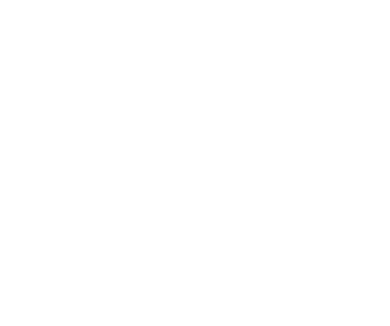
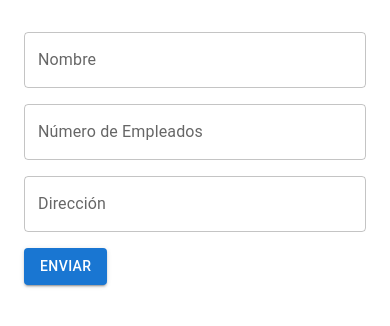
Before and after one commit to Sergioig37/TFG-DAW-ProperSell-front, a React (Vite) app: page /inmobiliaria/edit/1 in a window 390 px wide. Before the commit this address had no page. Shown: the top 326 px of the page. Built offline with nearby package versions, Linux system fonts and the light colour scheme; no server answers.

Commit message:
Crud inmobiliaria completado

```diff
--- a/src/App.jsx
+++ b/src/App.jsx
@@ -14,6 +14,9 @@ import { AgenteUpdate } from "./components/agente/AgenteUpdate"
 import { ClienteProfile } from "./components/cliente/ClienteProfile"
 import { ClienteCreate } from "./components/cliente/ClienteCreate"
 import { ClienteUpdate } from "./components/cliente/ClienteUpdate"
+import { InmobiliariaProfile } from "./components/Inmobiliaria/InmobiliariaProfile"
+import { InmobiliariaUpdate } from "./components/Inmobiliaria/InmobiliariaUpdate"
+import { InmobiliariaCreate } from "./components/Inmobiliaria/InmobiliariaCreate"
 
 
 export const App = () => {
@@ -34,6 +37,9 @@ export const App = () => {
             <Route path="/cliente/create" element={<ClienteCreate/>}/>
             <Route path="/cliente/edit/:id" element={<ClienteUpdate/>}/>
             <Route path="/cliente/:id" element={<ClienteProfile/>}/>
+            <Route path="/inmobiliaria/:id" element={<InmobiliariaProfile/>}/>
+            <Route path="/inmobiliaria/edit/:id" element={<InmobiliariaUpdate/>}/>
+            <Route path="/inmobiliaria/create" element={<InmobiliariaCreate/>}/>
             <Route path="/admin/agentes-dashboard" element={<AgentesDashboard/>}/>
             <Route path="/admin/inmobiliarias-dashboard" element={<InmobiliariasDashboard/>}/>
             <Route path="/admin/clientes-dashboard" element={<ClientesDashboard/>}/>
--- /dev/null
+++ b/src/components/Inmobiliaria/InmobiliariaCreate.jsx
@@ -0,0 +1,74 @@
+import React, { useState } from "react";
+import { TextField, Button, Grid, Container } from "@mui/material";
+import { useNavigate } from "react-router-dom";
+
+export const InmobiliariaCreate = () => {
+  const [nombre, setNombre] = useState("");
+  const [numeroEmpleados, setNumeroEmpleados] = useState("");
+  const [direccion, setDireccion] = useState("");
+
+  const navigate = useNavigate();
+
+  const handleSubmit = (e) => {
+    e.preventDefault();
+    console.log("Datos enviados:", { nombre, numeroEmpleados, direccion });
+    var data = {
+      nombre: nombre,
+      numeroEmpleados: numeroEmpleados,
+      direccion: direccion,
+    };
+
+    fetch('http://localhost:9090/inmobiliaria/save', {
+      method: 'POST',
+      headers: {
+        Accept: 'application/json',
+        'Content-Type': 'application/json',
+      },
+      body: JSON.stringify(data),
+    })
+      .then(() => {
+        navigate("/admin/inmobiliarias-dashboard");
+      })
+      .catch((error) => {
+        console.error("Error al enviar los datos:", error);
+      });
+  };
+
+  return (
+    <Container maxWidth="sm" sx={{ mt: 4 }}>
+      <form onSubmit={handleSubmit}>
+        <Grid container spacing={2}>
+          <Grid item xs={12}>
+            <TextField
+              fullWidth
+              label="Nombre"
+              value={nombre}
+              onChange={(e) => setNombre(e.target.value)}
+            />
+          </Grid>
+          <Grid item xs={12}>
+            <TextField
+              fullWidth
+              label="Número de Empleados"
+              value={numeroEmpleados}
+              onChange={(e) => setNumeroEmpleados(e.target.value)}
+            />
+          </Grid>
+          <Grid item xs={12}>
+            <TextField
+              fullWidth
+              label="Dirección"
+              value={direccion}
+              onChange={(e) => setDireccion(e.target.value)}
+            />
+          </Grid>
+          <Grid item xs={12}>
+            <Button type="submit" variant="contained" color="primary">
+              Enviar
+            </Button>
+          </Grid>
+        </Grid>
+      </form>
+    </Container>
+  );
+};
--- /dev/null
+++ b/src/components/Inmobiliaria/InmobiliariaProfile.jsx
@@ -0,0 +1,60 @@
+import React, { useState, useEffect } from "react";
+import { Container, Typography, Grid, Avatar, Button, Paper, Divider } from "@mui/material";
+import { useParams, useNavigate } from "react-router-dom";
+import { NavbarGeneral } from "../NavbarGeneral";
+
+export const InmobiliariaProfile = () => {
+  const { id } = useParams();
+  const navigate = useNavigate();
+
+  const [inmobiliaria, setInmobiliaria] = useState({});
+
+  useEffect(() => {
+    fetch(`http://localhost:9090/inmobiliaria/${id}`)
+      .then((res) => res.json())
+      .then((data) => {
+        setInmobiliaria(data);
+      });
+  }, [id]);
+
+  const handleEdit = () => {
+    navigate(`/inmobiliaria/edit/${id}`);
+  };
+
+  return (
+    <>
+      <NavbarGeneral />
+      <Container maxWidth="md" sx={{ marginTop: 8 }}>
+        <Paper elevation={3} sx={{ p: 4 }}>
+          <Grid container spacing={3}>
+            <Grid item xs={12} md={4} sx={{ display: "flex", flexDirection: "column", alignItems: "center" }}>
+              <Avatar sx={{ width: 120, height: 120, mb: 2 }}>
+                {inmobiliaria.nombre ? inmobiliaria.nombre[0] : "I"}
+              </Avatar>
+              <Typography variant="h5" gutterBottom>
+                {inmobiliaria.nombre}
+              </Typography>
+              {/* Aquí puedes agregar más detalles según la información de la inmobiliaria */}
+              <Divider sx={{ my: 2 }} />
+              <Button variant="contained" color="primary" onClick={handleEdit}>
+                Editar Perfil
+              </Button>
+            </Grid>
+            <Grid item xs={12} md={8}>
+              <Typography variant="h6" gutterBottom>
+                Información de la Inmobiliaria
+              </Typography>
+              <Typography variant="body1" gutterBottom>
+                <strong>Número de Empleados:</strong> {inmobiliaria.numeroEmpleados}
+              </Typography>
+              <Typography variant="body1" gutterBottom>
+                <strong>Dirección:</strong> {inmobiliaria.direccion}
+              </Typography>
+              <Divider sx={{ my: 2 }} />
+            </Grid>
+          </Grid>
+        </Paper>
+      </Container>
+    </>
+  );
+};
--- /dev/null
+++ b/src/components/Inmobiliaria/InmobiliariaUpdate.jsx
@@ -0,0 +1,88 @@
+import React, { useEffect, useState } from "react";
+import { TextField, Button, Grid, Container } from "@mui/material";
+import { useNavigate, useParams } from "react-router-dom";
+
+export const InmobiliariaUpdate = () => {
+  const { id } = useParams();
+  const [idInmobiliaria, setIdInmobiliaria] = useState(0);
+  const [nombre, setNombre] = useState("");
+  const [numeroEmpleados, setNumeroEmpleados] = useState("");
+  const [direccion, setDireccion] = useState("");
+
+  const navigate = useNavigate();
+
+  useEffect(() => {
+    fetch(`http://localhost:9090/inmobiliaria/${id}`)
+      .then((res) => res.json())
+      .then((data) => {
+        setNombre(data.nombre);
+        setNumeroEmpleados(data.numeroEmpleados);
+        setDireccion(data.direccion);
+        setIdInmobiliaria(data.id);
+      });
+  }, [id]);
+
+  const handleSubmit = (e) => {
+    e.preventDefault();
+    console.log("Datos enviados:", { nombre, numeroEmpleados, direccion });
+    var data = {
+      id: idInmobiliaria,
+      nombre: nombre,
+      numeroEmpleados: numeroEmpleados,
+      direccion: direccion,
+    };
+
+    fetch(`http://localhost:9090/inmobiliaria/edit/${data.id}`, {
+      method: 'PUT',
+      headers: {
+        Accept: 'application/json',
+        'Content-Type': 'application/json',
+      },
+      body: JSON.stringify(data),
+    })
+      .then(() => {
+        navigate("/admin/inmobiliarias-dashboard");
+      })
+      .catch((error) => {
+        console.error("Error al actualizar los datos:", error);
+      });
+  };
+
+  return (
+    <Container maxWidth="sm" sx={{ mt: 4 }}>
+      <form onSubmit={handleSubmit}>
+        <Grid container spacing={2}>
+          <Grid item xs={12}>
+            <TextField
+              fullWidth
+              label="Nombre"
+              value={nombre}
+              onChange={(e) => setNombre(e.target.value)}
+            />
+          </Grid>
+          <Grid item xs={12}>
+            <TextField
+              fullWidth
+              label="Número de Empleados"
+              value={numeroEmpleados}
+              onChange={(e) => setNumeroEmpleados(e.target.value)}
+            />
+          </Grid>
+          <Grid item xs={12}>
+            <TextField
+              fullWidth
+              label="Dirección"
+              value={direccion}
+              onChange={(e) => setDireccion(e.target.value)}
+            />
+          </Grid>
+          <Grid item xs={12}>
+            <Button type="submit" variant="contained" color="primary">
+              Enviar
+            </Button>
+          </Grid>
+        </Grid>
+      </form>
+    </Container>
+  );
+};
--- a/src/components/Inmobiliaria/InmobiliariasDashboard.jsx
+++ b/src/components/Inmobiliaria/InmobiliariasDashboard.jsx
@@ -31,9 +31,22 @@ export const InmobiliariasDashboard = () => {
     navigate(`/inmobiliaria/edit/${id}`);
   };
 
-  const handleDelete = (id) => {
+  const handleDelete = (idInmobiliaria) => {
     // Implementa la lógica de eliminación aquí
-    console.log("Eliminar inmobiliaria", id);
+    console.log("Eliminar inmobiliaria", idInmobiliaria);
+    var data = {
+      id: idInmobiliaria,
+    }
+
+    fetch(`http://localhost:9090/inmobiliaria/del/${data.id}`,{
+      method: 'DELETE',
+      headers:{
+        Accept: 'application/json',
+        'Content-Type': 'application/json',
+      },
+    })
+    window.location.reload();
+    console.log("Eliminado Inmobiliaria", data.id);
   };
 
   const handleVer = (id) => {
```
